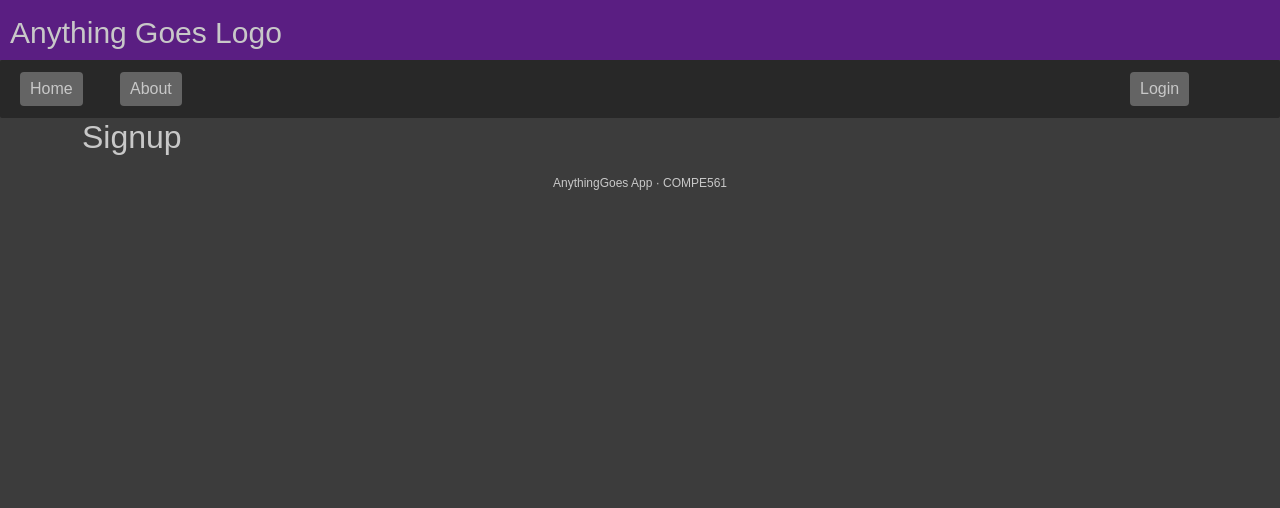
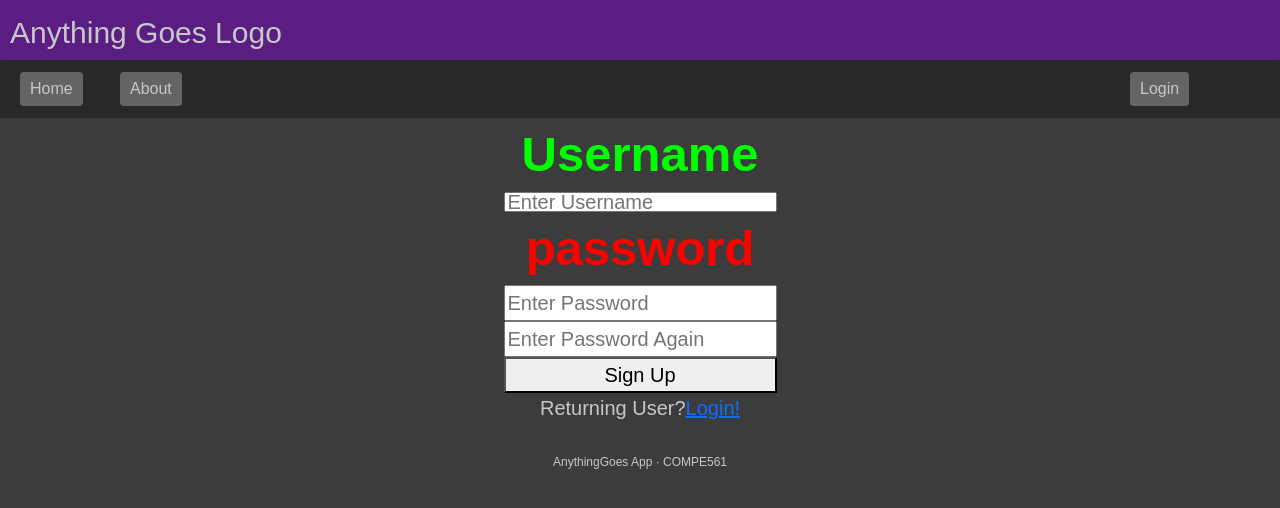
Before and after one commit to gumbygobbler/AnythingGoes, a React (Create React App) app in the folder anything-goes-react/: page /signup in a window 1280 px wide. Shown: the top 508 px of the page. Built offline with nearby package versions, Linux system fonts and the light colour scheme.

Commit message:
finished front end layout for login and signup

```diff
--- a/anything-goes-react/src/components/LoginUser.js
+++ /dev/null
@@ -1,24 +0,0 @@
-// import { ReactNode } from "react";
-
-const LoginUser = ({uid, utext, logregstate, namepasskeystate}) => {
-    return (
-      <div className="mb-3">
-        <input
-          type="text"
-          className="form-control"
-          placeholder = {"Enter your " + namepasskeystate}
-          uid = {uid}
-          logregstate = {logregstate}
-        >{utext}</input>
-        <p>namepasskey = {namepasskeystate}</p>
-        <p>logrestate = {logregstate}</p>
-        <p>this is uid . uid = {uid}</p>
-        <p>this is utext. utext = {utext}</p>
-      </div>
-
-    );
-
-
-  };
-
-export default LoginUser;
--- a/anything-goes-react/src/components/Validation.js
+++ b/anything-goes-react/src/components/Validation.js
@@ -1,6 +1,21 @@
-const LoginPass = (values) => {
+const Validation = (values, testbench) => {
   let errors = {}
+  if (testbench == 1) {
+  if (!values.name) {
+    errors.name = "Username Required"
+  }
+  else if (values.name.length < 5) {
+    errors.name = "Username must be more than 5 characters"
+  }
 
+  if (!values.password) {
+    errors.password = "Password Required"
+  }
+  else if (values.password.length < 8) {
+    errors.password = "Password must be more than 8 characters"
+  }
+}
+else {
   if (!values.name) {
     errors.name = "Username Required"
   }
@@ -15,7 +30,11 @@ const LoginPass = (values) => {
     errors.password = "Password must be more than 8 characters"
   }
 
+  if (values.password != values.password2) {
+    errors.password2 = "Passwords Do Not Match!"
+  }
+}
   return errors;
 }
 
-  export default LoginPass;
+  export default Validation;
--- a/anything-goes-react/src/pages/Login.js
+++ b/anything-goes-react/src/pages/Login.js
@@ -1,4 +1,3 @@
-import LoginUser from "../components/LoginUser";
 import Validation from "../components/Validation"; //validation
 import React, {useEffect, useState} from "react";
 
@@ -17,12 +16,12 @@ function Login() {
 
   function handleSubmit(event) {
     event.preventDefault();
-    setErrors(Validation(values));
+    setErrors(Validation(values, 1));
   }
 
   useEffect(() => {
     if (Object.keys(errors).length === 0 && (values.name !== "" && values.name !== "")) {
-      alert("from submitted");
+      alert("from submitted"); //logic goes here for sending to db
     }
   }, [errors])
 
@@ -42,7 +41,7 @@ function Login() {
           {/* //ButtonLink to="/home" classes="general-button"Login/ButtonLink */}
         </div>
         <div className="container" style={{ justifyContent: "center"}}>
-          <span className="psw">Not a User?<a href="#">Sign Up!</a></span>
+          <span className="psw">Not a User?<a href="/Signup">Sign Up!</a></span>
         </div>
       </form>
     </div>
@@ -75,59 +74,4 @@ function Login() {
 //   );
 // }; */}
 
-
-
-// {/*
-//         <div>
-//           <h1 style={{ color: "red", fontWeight: "bold", textAlign: "center" }}>
-//             Returning User:
-//           </h1>
-//         </div>
-//         <div style={{ paddingLeft: 350, paddingRight: 350 }}>
-//           <p>Username:</p>
-//         </div>
-//         <div style={{ paddingLeft: 150, paddingRight: 150, marginTop: 25 }}>
-//           <LoginUser uid="2" namepasskeystate="username" logregstate="cock">cockballs</LoginUser>
-//         </div> */}
-//         {/*
-//         <div style={{ paddingLeft: 350, paddingRight: 350 }}>
-//           <p>Password:</p>
-//         </div>
-//         <div style={{ paddingLeft: 350, paddingRight: 350 }}>
-//           <LoginPass children={test}></LoginPass>
-//         </div>
-//         <div style={{ paddingLeft: 550, paddingRight: 550 }}>
-//           <Button color="outline-light">LOGIN</Button>
-//         </div>
-//         <br />
-//         <div>
-//           <h1 style={{ color: "red", fontWeight: "bold", textAlign: "center" }}>
-//             New User:
-//           </h1>
-//         </div>
-//         <div style={{ paddingLeft: 350, paddingRight: 350 }}>
-//           <p>New Username:</p>
-//         </div>
-//         <div style={{ paddingLeft: 350, paddingRight: 350 }}>
-//           <RegUser children={test}></RegUser>
-//         </div>
-//         <div style={{ paddingLeft: 350, paddingRight: 350 }}>
-//           <p>New Password:</p>
-//         </div>
-//         <div style={{ paddingLeft: 350, paddingRight: 350 }}>
-//           <RegPass children={test}></RegPass>
-//         </div>
-//         <div style={{ paddingLeft: 350, paddingRight: 350 }}>
-//           <p>Confirm Password:</p>
-//         </div>
-//         <div style={{ paddingLeft: 350, paddingRight: 350 }}>
-//           <RegPass children={test}></RegPass>
-//         </div>
-//         <div style={{ paddingLeft: 550, paddingRight: 550 }}>
-//           <Button color="outline-light">SIGN UP</Button>
-//         </div> */}
-//       </main>
-//     </>
-//   );
-// }
  export default Login;
--- a/anything-goes-react/src/pages/Signup.js
+++ b/anything-goes-react/src/pages/Signup.js
@@ -1,11 +1,80 @@
-import React from "react";
+import Validation from "../components/Validation"; //validation
+import React, {useEffect, useState} from "react";
 
-const Signup = () => {
-  return (
-    <>
-      <h2>Signup</h2>
-    </>
-  );
-};
 
-export default Signup;
+function Signup() {
+  const [values, setValues] = useState({
+    name: '',
+    password: ''
+  })
+
+  const [errors, setErrors] = useState({ })
+
+  function handleChange(event) {
+    setValues({...values, [event.target.name]: event.target.value})
+  }
+
+  function handleSubmit(event) {
+    event.preventDefault();
+    setErrors(Validation(values, 2));
+  }
+
+  useEffect(() => {
+    if (Object.keys(errors).length === 0 && (values.name !== "" && values.name !== "")) {
+      alert("from submitted"); //logic goes here for sending to db
+    }
+  }, [errors])
+
+  return(
+    <div className="wrap" >
+      <form onSubmit={handleSubmit}>
+        <div className="container"  style={{ justifyContent: "center"}}>
+          <label style={{ color: "lime", fontWeight: "bold", textAlign: "center", fontSize: "49px"}}>Username</label>
+          <input type="text" placeholder="Enter Username" name="name" value={values.name} onChange={handleChange}></input>
+          {errors.name && <p style={{color:"red"}}>{errors.name}</p>}
+
+          <label style={{ color: "red", fontWeight: "bold", textAlign: "center", fontSize: "49px"}}>password</label>
+          <input type="password" placeholder="Enter Password" name="password" value={values.password} onChange={handleChange}></input>
+          {errors.password && <p style={{color:"red"}}>{errors.password}</p>}
+
+          <input type="password" placeholder="Enter Password Again" name="password2" value={values.password2} onChange={handleChange}></input>
+          {errors.password2 && <p style={{color:"red"}}>{errors.password2}</p>}
+
+          <button type="submit">Sign Up</button>
+          {/* //ButtonLink to="/home" classes="general-button"Login/ButtonLink */}
+        </div>
+        <div className="container" style={{ justifyContent: "center"}}>
+          <span className="psw">Returning User?<a href="/Signup">Login!</a></span>
+        </div>
+      </form>
+    </div>
+  )
+}
+
+// function Login() {
+//   const test = "test";
+
+//   //boolean
+
+
+//   const userAccounts = [];
+//   userAccounts.push([1, "user1", "somePassword"]); //admin
+
+//   return (
+//     <>
+//       <main className="container" style={{ justifyContent: "center" }}>
+
+//       {/* <ButtonLink to="/about" classes="general-button">
+//           About
+//         </ButtonLink> */}
+//       {/* const ButtonLink = ({ uID , uname, pword }) => {
+//   return (
+//     <Link style={{ textDecoration: "none" }} to={to}>
+//       <button type="button" className={classes}>
+//         {children}
+//       </button>
+//     </Link>
+//   );
+// }; */}
+
+ export default Signup;
```
